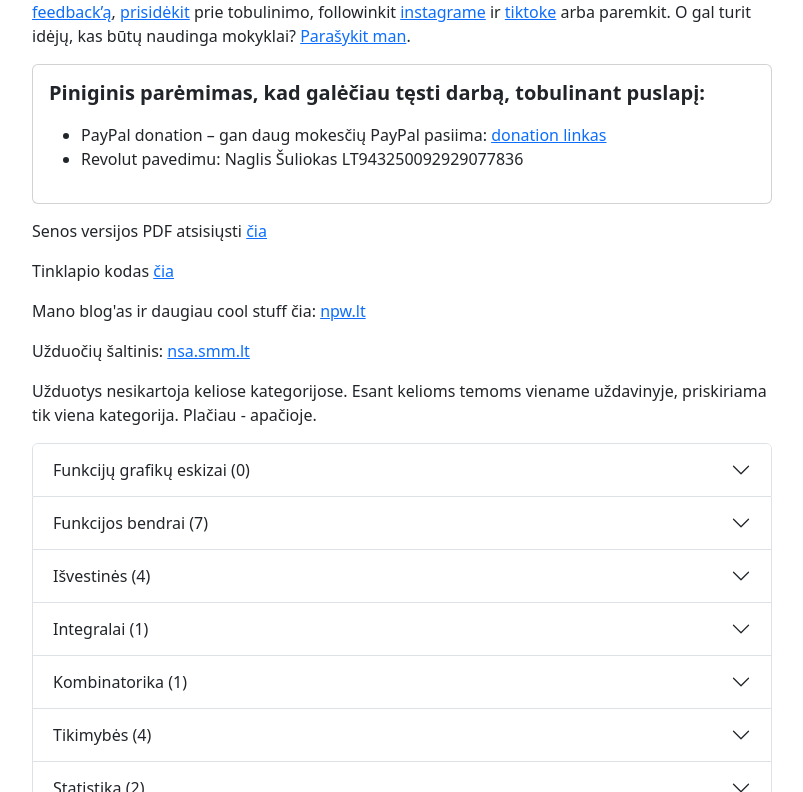
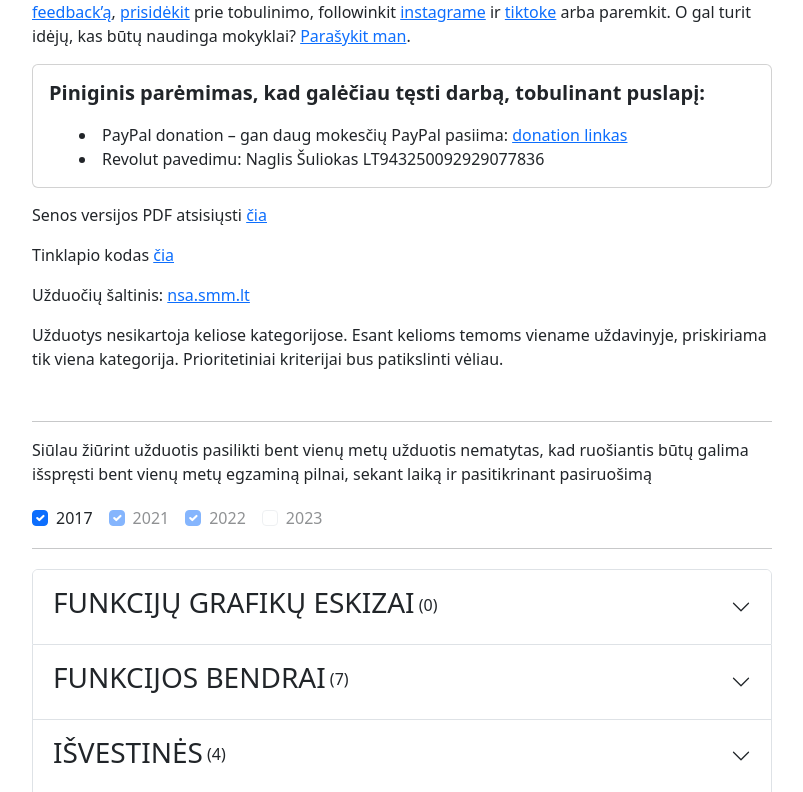
Before and after one commit to skafis-edtech/vbesort, a React (Create React App) app: page / in a window 1280 px wide. Shown: the part 388-1180 px from the top of the page, without its empty margins (238-1041 px from the left). Built offline with nearby package versions, Linux system fonts and the light colour scheme.

Commit message:
Add year and small changes

```diff
--- a/src/App.tsx
+++ b/src/App.tsx
@@ -15,7 +15,7 @@ function App() {
         <aside></aside>
       </main>
       <footer>
-        <p>Uždavinių kategorijų prioritetinė eilė (dar ne pilna):</p>
+        {/* <p>Uždavinių kategorijų prioritetinė eilė (draft):</p>
         <p>
           Vektoriai - Stereometrija - Planimetrija - ... - Integralai -
           Išvestinės - Funkcijų grafikų eskizai - Funkcijos bendrai - ... - Misc
@@ -23,6 +23,10 @@ function App() {
         <p>
           Taip pat, jei abejoju ar jei dar nesu priskyręs kategorijos, viskas
           eina į Misc.
+        </p> */}
+        <p>
+          Mano blog'as ir daugiau cool stuff čia:{" "}
+          <a href="https://www.npw.lt">npw.lt</a>
         </p>
       </footer>
     </div>
--- a/src/mainPage/InfoComponent.tsx
+++ b/src/mainPage/InfoComponent.tsx
@@ -1,3 +1,4 @@
+import React from "react";
 import { Card } from "react-bootstrap";
 
 const ShareLink = () => {
@@ -47,11 +48,10 @@ export default function InfoComponent() {
               Piniginis parėmimas, kad galėčiau tęsti darbą, tobulinant puslapį:
             </strong>
           </Card.Title>
-          <Card.Text>
-            <ul
+          <Card.Text
             style={{
               paddingTop: "10px",
-                paddingRight: "0px",
+              paddingLeft: "30px",
             }}
           >
             <li>
@@ -61,7 +61,6 @@ export default function InfoComponent() {
               </a>
             </li>
             <li>Revolut pavedimu: Naglis Šuliokas LT943250092929077836</li>
-            </ul>
           </Card.Text>
         </Card.Body>
       </Card>
@@ -75,10 +74,7 @@ export default function InfoComponent() {
       <p>
         Tinklapio kodas <a href="https://github.com/naglissul/vbe-sort">čia</a>
       </p>
-      <p>
-        Mano blog'as ir daugiau cool stuff čia:{" "}
-        <a href="https://www.npw.lt">npw.lt</a>
-      </p>
+
       <p>
         Užduočių šaltinis:{" "}
         <a href="https://www.nsa.smm.lt/egzaminai-ir-pasiekimu-patikrinimai/brandos-egzaminai/egzaminu-uzduotys/">
@@ -87,7 +83,8 @@ export default function InfoComponent() {
       </p>
       <p>
         Užduotys nesikartoja keliose kategorijose. Esant kelioms temoms viename
-        uždavinyje, priskiriama tik viena kategorija. Plačiau - apačioje.
+        uždavinyje, priskiriama tik viena kategorija. Prioritetiniai kriterijai
+        bus patikslinti vėliau.
       </p>
     </div>
   );
--- a/src/mainPage/MathProblemsSection.tsx
+++ b/src/mainPage/MathProblemsSection.tsx
@@ -1,13 +1,45 @@
-import { Accordion } from "react-bootstrap";
+import { Accordion, Form } from "react-bootstrap";
 import TopicSection from "./TopicSection";
 import topics from "./topics-names-list.json";
+import { useState } from "react";
 
 export default function MathProblemsSection() {
+  const [yearList, setYearList] = useState<number[]>([2017]);
   return (
     <div>
+      <div style={{ marginTop: "50px", marginBottom: "20px" }}>
+        <hr />
+        <p>
+          Siūlau žiūrint užduotis pasilikti bent vienų metų užduotis nematytas,
+          kad ruošiantis būtų galima išspręsti bent vienų metų egzaminą pilnai,
+          sekant laiką ir pasitikrinant pasiruošimą
+        </p>
+        <div style={{ marginTop: "20px" }}>
+          <Form>
+            <Form.Check
+              inline
+              label="2017"
+              checked={yearList.includes(2017)}
+              onChange={() => {
+                if (yearList.includes(2017)) {
+                  setYearList(yearList.filter((year) => year !== 2017));
+                } else {
+                  setYearList([...yearList, 2017]);
+                }
+              }}
+              defaultChecked
+            />
+            <Form.Check inline disabled label="2021" defaultChecked />
+            <Form.Check inline disabled label="2022" defaultChecked />
+            <Form.Check inline disabled label="2023" defaultChecked={false} />
+          </Form>
+        </div>
+        <hr />
+      </div>
+
       <Accordion>
         {topics.map((topic) => (
-          <TopicSection topic={topic} />
+          <TopicSection key={topic.topic} topic={topic} yearList={yearList} />
         ))}
       </Accordion>
     </div>
--- a/src/mainPage/TopicSection.tsx
+++ b/src/mainPage/TopicSection.tsx
@@ -1,27 +1,52 @@
-import { Accordion } from "react-bootstrap";
+import { Accordion, Form } from "react-bootstrap";
 import SingleMathProblem from "./SingleMathProblem";
 import nrTopicLut from "./nr-topic-lut.json";
 import { MathProblemIdType, parseMathProblemId } from "../misc";
+import React from "react";
 
 export default function TopicSection({
   topic,
+  yearList,
 }: {
   topic: { topic: string; name: string };
+  yearList: number[];
 }) {
   return (
     <Accordion.Item eventKey={topic.topic}>
       <Accordion.Header>
-        {topic.name} (
-        {nrTopicLut.filter((problem) => problem.topic === topic.topic).length})
+        <div
+          style={{
+            display: "flex",
+            alignItems: "center",
+            width: "100%",
+          }}
+        >
+          <div>
+            <h3>{topic.name.toUpperCase()}</h3>
+          </div>
+          <div style={{ paddingBottom: "4px", marginRight: "20px" }}>
+            &nbsp;(
+            {
+              nrTopicLut.filter(
+                (problem) =>
+                  problem.topic === topic.topic &&
+                  yearList.includes(parseMathProblemId(problem.filename).year)
+              ).length
+            }
+            )
+          </div>
+        </div>
       </Accordion.Header>
+
       <Accordion.Body>
         {nrTopicLut
           .filter((problem) => problem.topic === topic.topic)
           .map((problem) => {
             const theBigId = parseMathProblemId(problem.filename);
             return (
-              <>
+              <div key={problem.filename}>
                 {theBigId.problemType === "sub" &&
+                  yearList.includes(theBigId.year) &&
                   nrTopicLut
                     .filter((pr) => {
                       const anotherId: MathProblemIdType = parseMathProblemId(
@@ -29,11 +54,12 @@ export default function TopicSection({
                       );
                       return (
                         anotherId.number === Math.floor(theBigId.number) &&
-                        anotherId.problemType === "root"
+                        anotherId.problemType === "root" &&
+                        anotherId.year === theBigId.year
                       );
                     })
                     .map((root) => (
-                      <Accordion>
+                      <Accordion key={root.filename}>
                         <Accordion.Item eventKey="crazy">
                           <Accordion.Header>
                             Apie ką čia kalba?
@@ -47,11 +73,10 @@ export default function TopicSection({
                         </Accordion.Item>
                       </Accordion>
                     ))}
-                <SingleMathProblem
-                  key={problem.filename}
-                  filename={problem.filename}
-                />
-              </>
+                {yearList.includes(theBigId.year) && (
+                  <SingleMathProblem filename={problem.filename} />
+                )}
+              </div>
             );
           })}
       </Accordion.Body>
```
Also changed, not shown: 1 other file (tests, documents, lock files or other folders). Lines whose indentation alone changed are shown as unchanged.
